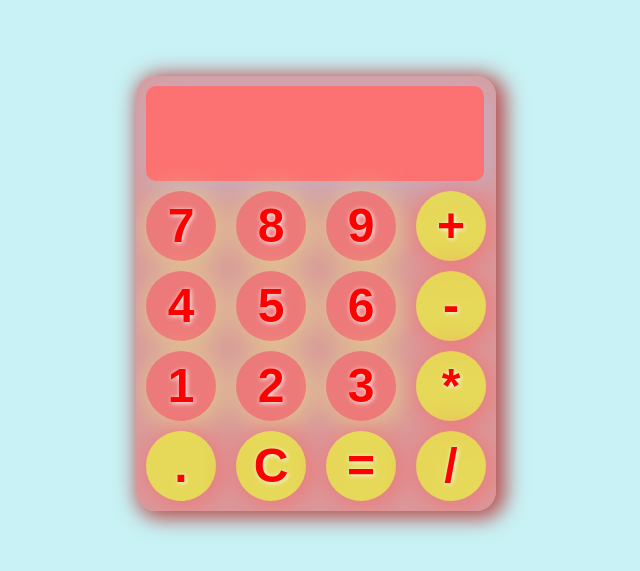
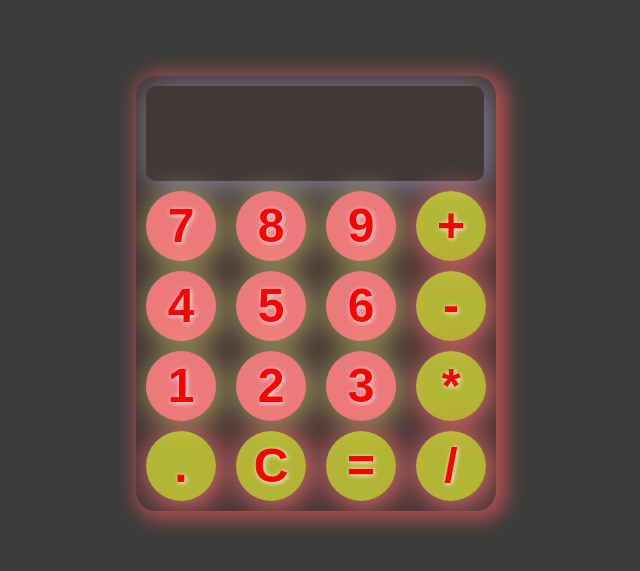
Before and after one commit to AmitStredz/StredzCalculator, a plain HTML site: page index.html in a window 1280 px wide. Shown: the part 115-686 px from the top of the page, without its empty margins (324-964 px from the left). Drawn offline with Linux system fonts and the light colour scheme.

Commit message:
Update style.css

```diff
--- a/style.css
+++ b/style.css
@@ -3,11 +3,11 @@ body{
     justify-content: center;
     display: flex;
     height: 100vh;
-    background-color: rgba(142, 229, 235, 0.477);
+    background-color: rgba(31, 30, 30, 0.866);
 }
 .calculator{
     max-width: 350px;
-    background-color: rgba(236, 53, 53, 0.458);
+    background-color: rgb(68, 53, 53);
     border-radius: 20px;
     padding: 10px 0px 10px 10px;
     box-shadow: rgb(185, 80, 80) 5px 3px 20px 5px;
@@ -19,7 +19,7 @@ body{
     padding: 20px;
     border-radius: 10px;
     border: none;
-    background-color: rgb(252, 114, 114);
+    background-color: rgba(65, 60, 60, 0.459);
     color: rgb(198, 65, 35);
     font-size: 3rem;
     text-align: left;
```
